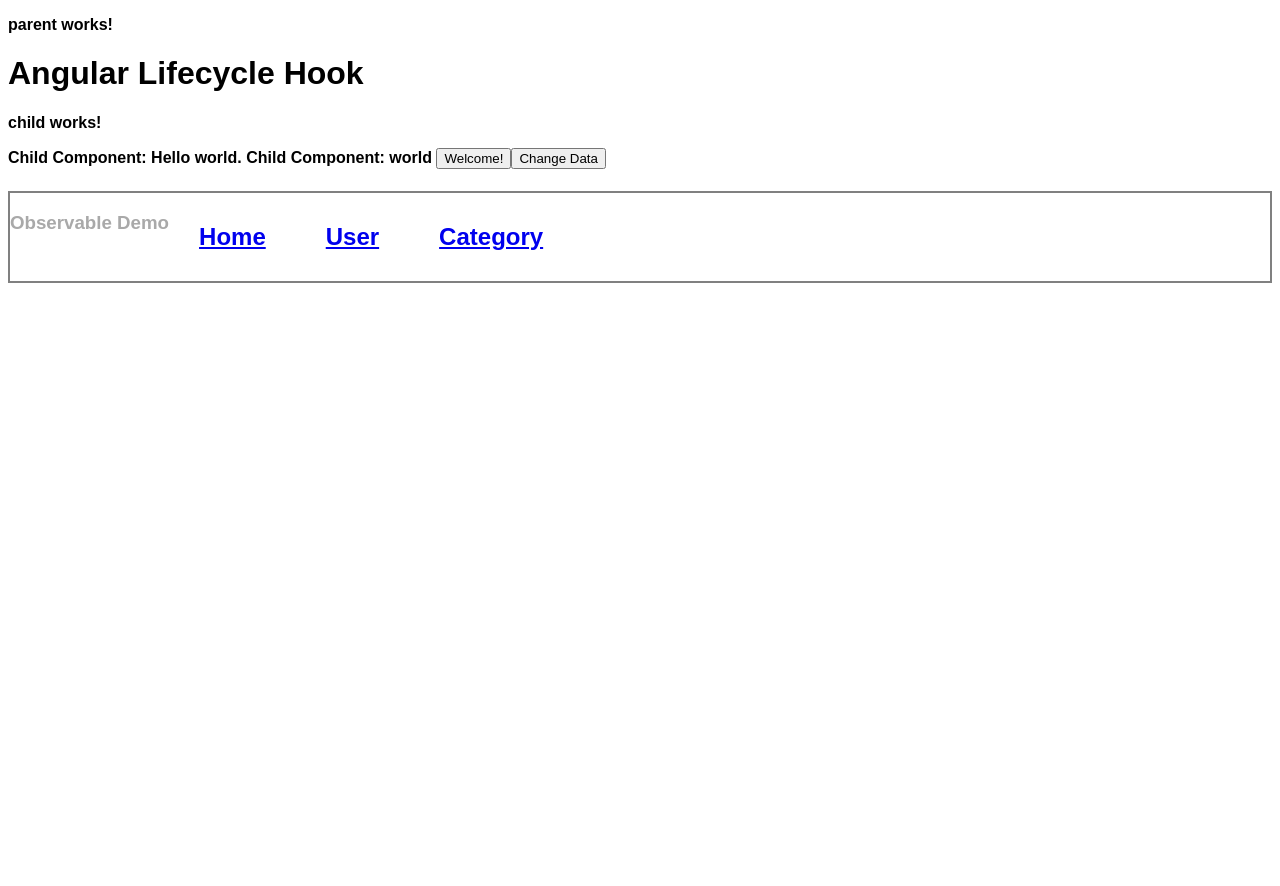
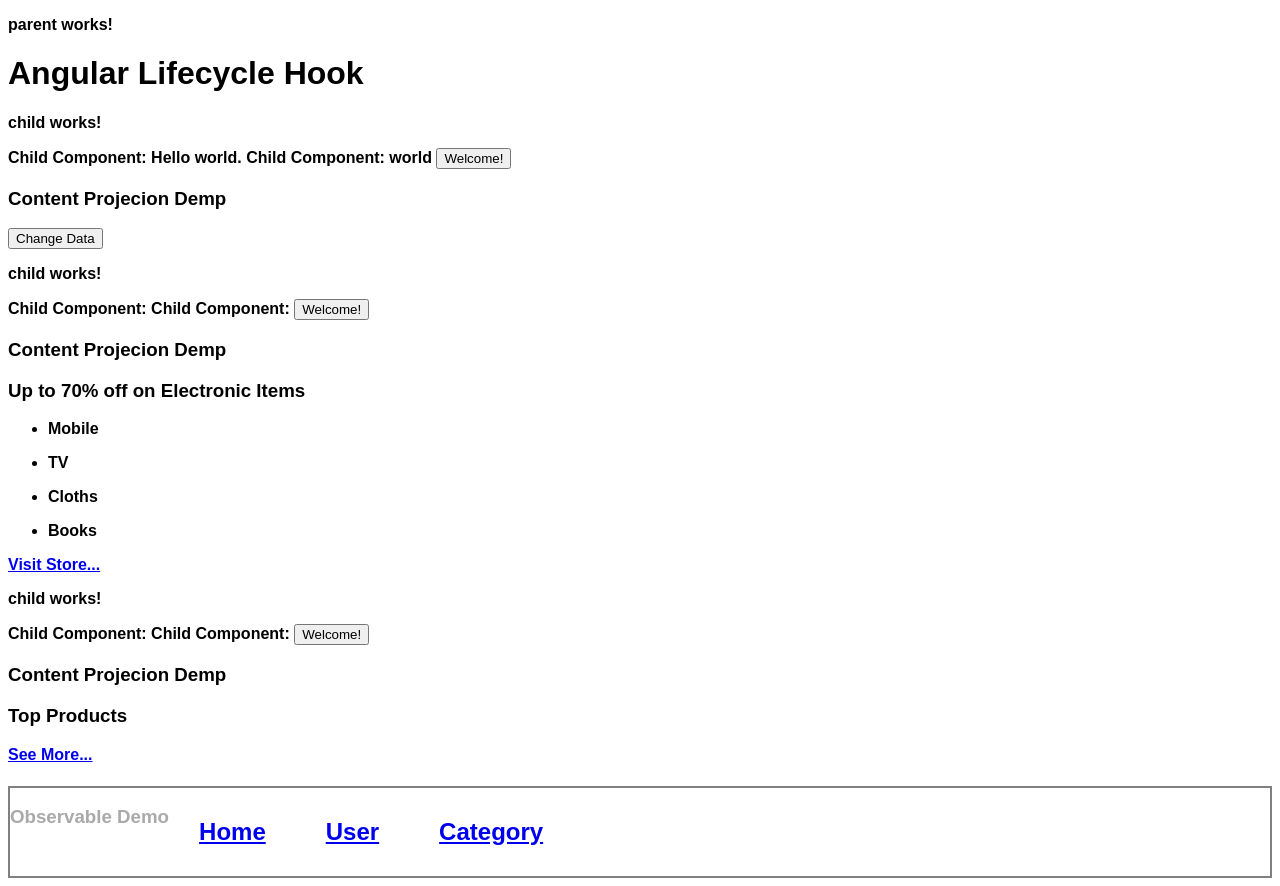
Before and after one commit to MiralKothari16/angular-training, an Angular app: page / in a window 1280 px wide. Before the commit the page ends 800 px from the top, so only its background shows below. Built offline with nearby package versions, Linux system fonts and the light colour scheme.

Commit message:
make demo for ngfor and content projection

```diff
--- a/src/app/inputoutputdemo/child/child.component.css
+++ b/src/app/inputoutputdemo/child/child.component.css
@@ -0,0 +1,19 @@
+.flex-container {
+    display: flex;
+    flex-wrap: nowrap;
+    border: 2px solid gray;
+    margin-top: 22px;
+
+}
+
+.flex-container>h3 {
+    align-items: center;
+    color: darkgrey
+}
+
+.flex-container>a {
+    align-items: left;
+    margin: 10px;
+    font-size: 24px;
+    padding: 20px;
+}
--- a/src/app/inputoutputdemo/child/child.component.html
+++ b/src/app/inputoutputdemo/child/child.component.html
@@ -3,3 +3,23 @@
 <span>Child Component: {{Item}} </span>
 <button (click)="welcome()">Welcome!</button>
 <!-- <h2>{{myNewNumber}}</h2> -->
+
+<div class="container-flex">
+    <h3>Content Projecion Demp</h3>
+    <div>
+        <ng-content select=".header"></ng-content>
+        <ul class="list-group" *ngFor="let prod of Products">
+            <li class="list-group-item d-flex justify-content-between align-items-center">
+                {{prod.Name}}
+                <span class="badge bg-primary rounded-pill">{{prod.Price}}</span>
+            </li>
+        </ul>
+        <ng-content select=".link"></ng-content>
+    </div>
+
+
+
+    <!-- <button class="btn btn-primary" (click)="data.toggle">Click Me</button> -->
+
+
+</div>
--- a/src/app/inputoutputdemo/child/child.component.ts
+++ b/src/app/inputoutputdemo/child/child.component.ts
@@ -14,7 +14,7 @@ export class ChildComponent implements OnInit, OnChanges {
 
   @Input() messageToChild !: string;
   @Input() Item !: string;
-
+  @Input() Products: [];
   //private myNumber: number = 0;
 
   constructor() {
--- a/src/app/inputoutputdemo/parent/parent.component.html
+++ b/src/app/inputoutputdemo/parent/parent.component.html
@@ -2,7 +2,19 @@
 <!-- <app-child [messageToChild]="messageToChild" (welcomeParent1)="welcomeParent()"></app-child> -->
 <h1>Angular Lifecycle Hook</h1>
 <div>
-
-    <app-child [messageToChild]="messageToChild" [Item]="ItemData"></app-child>
+    <app-child [messageToChild]="messageToChild" [Item]="ItemData">
+    </app-child>
     <button (click)="onChangeData()">Change Data</button>
 </div>
+<div>
+    <app-child [Products]="salesProducts">
+        <h3 class="header">Up to 70% off on Electronic Items</h3>
+        <a class="link" href="#">Visit Store...</a>
+    </app-child>
+</div>
+<div>
+    <app-child [Products]="TopProduces">
+        <h3 class="header">Top Products </h3>
+        <a class="link" href="#">See More...</a>
+    </app-child>
+</div>
--- a/src/app/inputoutputdemo/parent/parent.component.ts
+++ b/src/app/inputoutputdemo/parent/parent.component.ts
@@ -9,9 +9,25 @@ import { ChildComponent } from '../child/child.component';
 export class ParentComponent implements OnInit {
 
   welcomeText = "";
+
+
+  public salesProducts = [
+    { Id: 1, Name: 'Mobile', price: '10000' },
+    { Id: 1, Name: 'TV', price: '40000' },
+    { Id: 1, Name: 'Cloths', price: '1000' },
+    { Id: 1, Name: 'Books', price: '1000' },
+  ];
+  public TopProducts = [
+    { Id: 1, Name: 'Mobile', price: '10000' },
+    { Id: 1, Name: 'TV', price: '40000' },
+    { Id: 1, Name: 'Cloths', price: '1000' },
+    { Id: 1, Name: 'Books', price: '1000' },
+  ];
+
   ngOnInit(): void {
     // console.log(this.messageToChild);
   }
+
   welcomeParent() {
     this.welcomeText = "Welcome Parent";
   }
```
